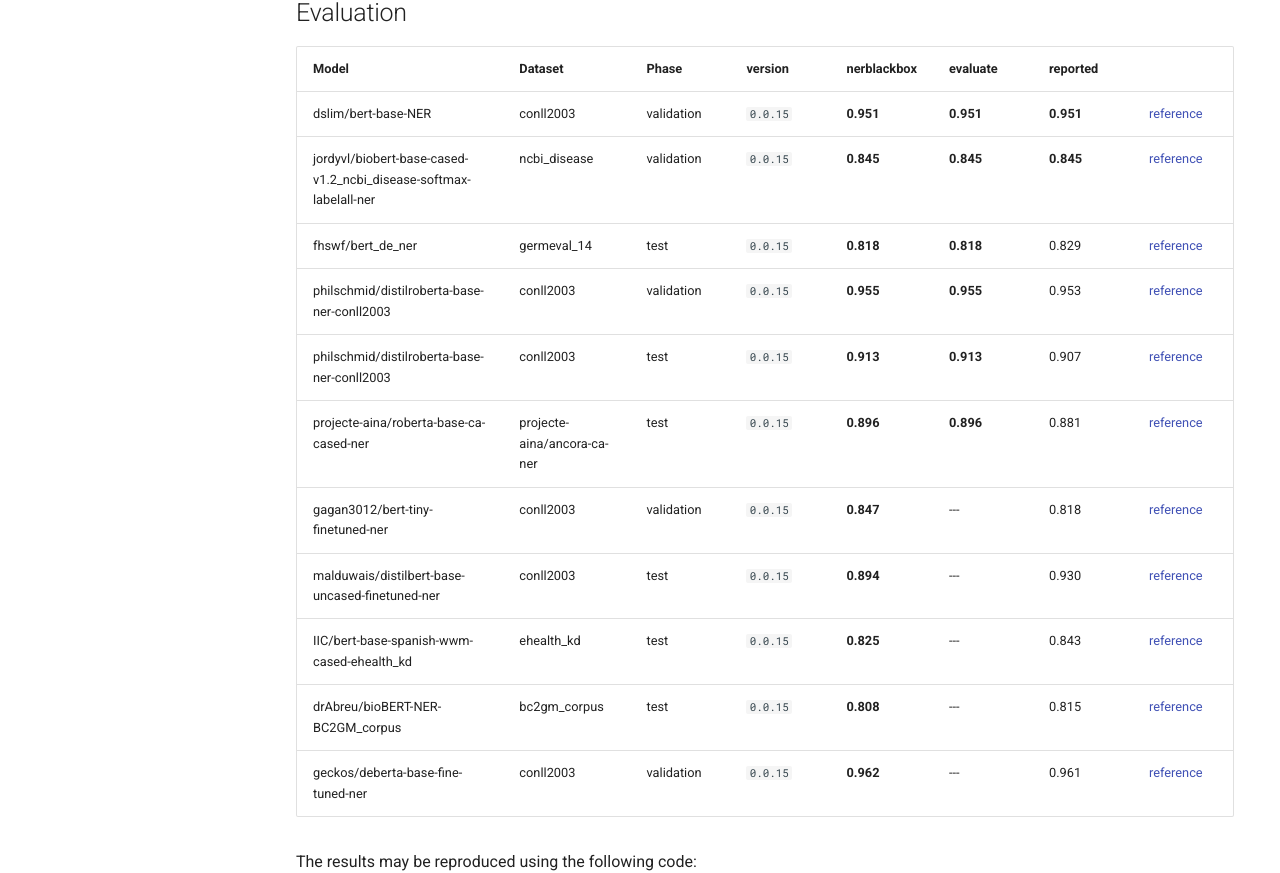
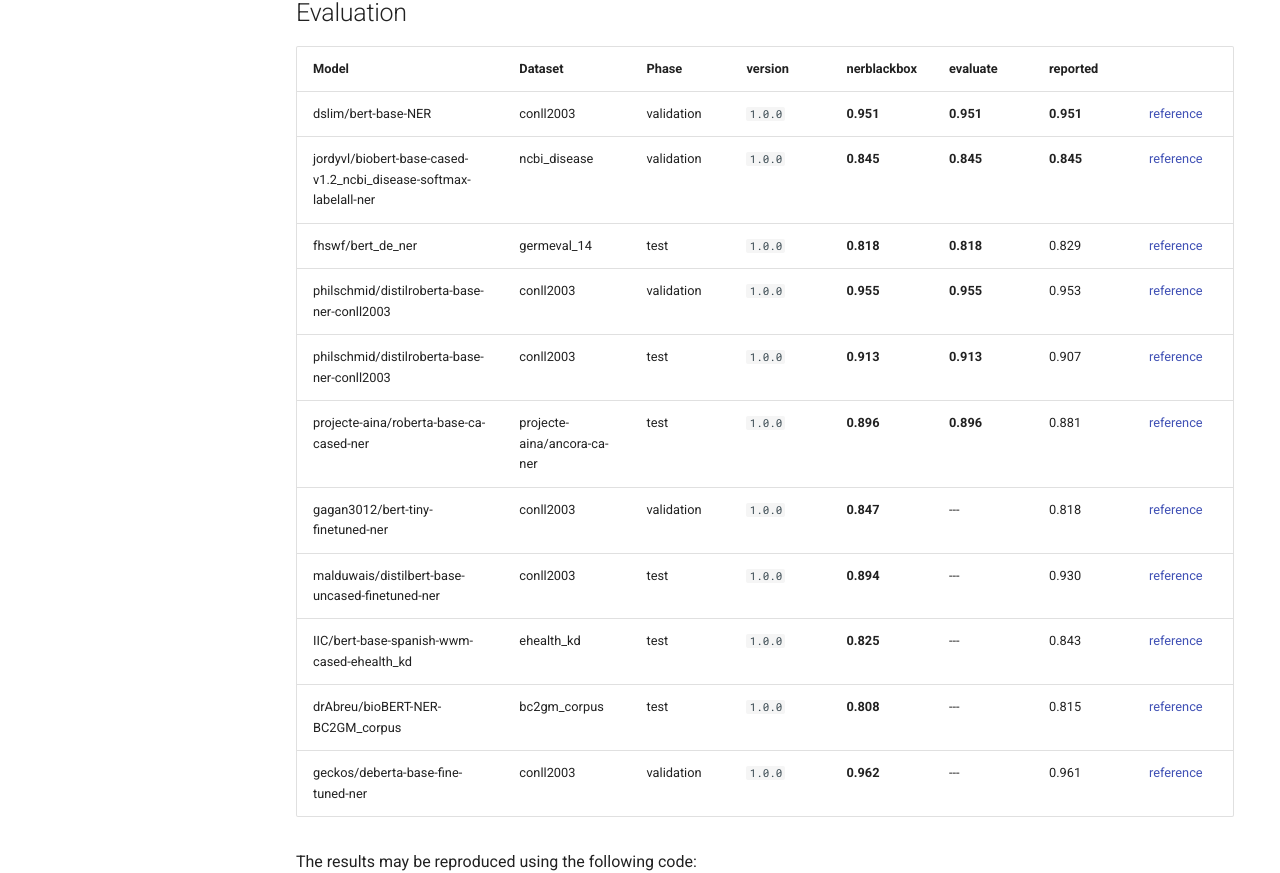
Before and after one commit to flxst/nerblackbox, an MkDocs documentation site: the page built from docs/docs/advanced/reproduction_of_results.md, in a window 1280 px wide and 1400 px high, scrolled down 964 px. Shown: the part 307-1180 px from the top of the window. Built offline with MkDocs 1.6.1 and Material for MkDocs 9.7.7, drawn with Linux system fonts in a browser that asks for light colours; some of the changed text lies outside the part shown.

Commit message:
docs: minor corrections

```diff
--- a/docs/docs/advanced/reproduction_of_results.md
+++ b/docs/docs/advanced/reproduction_of_results.md
@@ -13,11 +13,11 @@ Note that all numbers refer to the micro-averaged f1 score as computed by the `s
 
 | Model                              | Dataset      | Parameters                                                                                                                | version  | nerblackbox  | reported    |                                                                                                         |
 |------------------------------------|--------------|---------------------------------------------------------------------------------------------------------------------------|----------|--------------|-------------|--------------------------------------------------------------------------------------------------------|
-| bert-base-cased                    | conll2003    | {"from_preset": "original", "multiple_runs": 3, "max_epochs": 5, "lr_warmup_epochs": 0}                                   | `0.0.15` | 0.946(1)     | 0.951       | [reference](https://huggingface.co/dslim/bert-base-NER)                                                |
-| distilbert-base-multilingual-cased | conll2003    | {"from_preset": "original", "multiple_runs": 3, "max_epochs": 3, "lr_warmup_epochs": 0}                                   | `0.0.15` | 0.943(1)     | 0.941       | [reference](https://huggingface.co/gunghio/distilbert-base-multilingual-cased-finetuned-conll2003-ner) |
-| dmis-lab/biobert-base-cased-v1.2   | ncbi_disease | {"from_preset": "original", "multiple_runs": 3, "max_epochs": 3, "lr_warmup_epochs": 0, "batch_size": 4}                  | `0.0.15` | 0.855(4)     | 0.845       | [reference](https://huggingface.co/jordyvl/biobert-base-cased-v1.2_ncbi_disease-softmax-labelall-ner)  |
-| distilroberta-base                 | conll2003    | {"from_preset": "original", "multiple_runs": 3, "max_epochs": 6, "lr_warmup_epochs": 0, "batch_size": 32, "lr_max": 5e-5} | `0.0.15` | **0.953(1)** | **0.953**   | [reference](https://huggingface.co/philschmid/distilroberta-base-ner-conll2003)                        |
-| microsoft/deberta-base             | conll2003    | {"from_preset": "original", "multiple_runs": 3, "max_epochs": 5, "lr_warmup_epochs": 0, "batch_size": 16, "lr_max": 5e-5} | `0.0.15` | 0.957(1)     | 0.961       | [reference](https://huggingface.co/geckos/deberta-base-fine-tuned-ner)                                 |
+| bert-base-cased                    | conll2003    | {"from_preset": "original", "multiple_runs": 3, "max_epochs": 5, "lr_warmup_epochs": 0}                                   | `1.0.0` | 0.946(1)     | 0.951       | [reference](https://huggingface.co/dslim/bert-base-NER)                                                |
+| distilbert-base-multilingual-cased | conll2003    | {"from_preset": "original", "multiple_runs": 3, "max_epochs": 3, "lr_warmup_epochs": 0}                                   | `1.0.0` | 0.943(1)     | 0.941       | [reference](https://huggingface.co/gunghio/distilbert-base-multilingual-cased-finetuned-conll2003-ner) |
+| dmis-lab/biobert-base-cased-v1.2   | ncbi_disease | {"from_preset": "original", "multiple_runs": 3, "max_epochs": 3, "lr_warmup_epochs": 0, "batch_size": 4}                  | `1.0.0` | 0.855(4)     | 0.845       | [reference](https://huggingface.co/jordyvl/biobert-base-cased-v1.2_ncbi_disease-softmax-labelall-ner)  |
+| distilroberta-base                 | conll2003    | {"from_preset": "original", "multiple_runs": 3, "max_epochs": 6, "lr_warmup_epochs": 0, "batch_size": 32, "lr_max": 5e-5} | `1.0.0` | **0.953(1)** | **0.953**   | [reference](https://huggingface.co/philschmid/distilroberta-base-ner-conll2003)                        |
+| microsoft/deberta-base             | conll2003    | {"from_preset": "original", "multiple_runs": 3, "max_epochs": 5, "lr_warmup_epochs": 0, "batch_size": 16, "lr_max": 5e-5} | `1.0.0` | 0.957(1)     | 0.961       | [reference](https://huggingface.co/geckos/deberta-base-fine-tuned-ner)                                 |
 
 
 Each model was fine-tuned multiple times using **nerblackbox** and different random seeds.
@@ -49,17 +49,17 @@ The results may be reproduced using the following code:
 
 | Model                                                             | Dataset                     | Phase       | version   | nerblackbox | evaluate  | reported  |                                                                                                       |
 |-------------------------------------------------------------------|-----------------------------|-------------|-----------|-------------|-----------|-----------|-------------------------------------------------------------------------------------------------------|
-| dslim/bert-base-NER                                               | conll2003                   | validation  | `0.0.15`  | **0.951**   | **0.951**   | **0.951** | [reference](https://huggingface.co/dslim/bert-base-NER)                                               |
-| jordyvl/biobert-base-cased-v1.2_ncbi_disease-softmax-labelall-ner | ncbi_disease                | validation  | `0.0.15`  | **0.845**   | **0.845** | **0.845** | [reference](https://huggingface.co/jordyvl/biobert-base-cased-v1.2_ncbi_disease-softmax-labelall-ner) |
-| fhswf/bert_de_ner                                                 | germeval_14                 | test        | `0.0.15`  | **0.818**   | **0.818**   | 0.829     | [reference](https://huggingface.co/fhswf/bert_de_ner)                                                              |
-| philschmid/distilroberta-base-ner-conll2003                       | conll2003                   | validation  | `0.0.15`  | **0.955**   | **0.955**   | 0.953     | [reference](https://huggingface.co/philschmid/distilroberta-base-ner-conll2003)                                               |
-| philschmid/distilroberta-base-ner-conll2003                       | conll2003                   | test        | `0.0.15`  | **0.913**   | **0.913**   | 0.907     | [reference](https://huggingface.co/philschmid/distilroberta-base-ner-conll2003)                                                                                                      |
-| projecte-aina/roberta-base-ca-cased-ner                           | projecte-aina/ancora-ca-ner | test        | `0.0.15`  | **0.896**   | **0.896**   | 0.881     | [reference](https://huggingface.co/projecte-aina/roberta-base-ca-cased-ner)                                                                                                      |
-| gagan3012/bert-tiny-finetuned-ner                                 | conll2003                   | validation  | `0.0.15`  | **0.847**   | ---         | 0.818     | [reference](https://huggingface.co/gagan3012/bert-tiny-finetuned-ner)                                              |
-| malduwais/distilbert-base-uncased-finetuned-ner                   | conll2003                   | test        | `0.0.15`  | **0.894**   | ---         | 0.930     | [reference](https://huggingface.co/malduwais/distilbert-base-uncased-finetuned-ner)                                               |
-| IIC/bert-base-spanish-wwm-cased-ehealth_kd                        | ehealth_kd                  | test        | `0.0.15`  | **0.825**   | ---         | 0.843     | [reference](https://huggingface.co/IIC/bert-base-spanish-wwm-cased-ehealth_kd)                                               |
-| drAbreu/bioBERT-NER-BC2GM_corpus                                  | bc2gm_corpus                | test        | `0.0.15`  | **0.808**   | ---         | 0.815     | [reference](https://huggingface.co/drAbreu/bioBERT-NER-BC2GM_corpus)                                               |
-| geckos/deberta-base-fine-tuned-ner                                | conll2003                   | validation  | `0.0.15`  | **0.962**   | ---         | 0.961     | [reference](https://huggingface.co/geckos/deberta-base-fine-tuned-ner)                                               |
+| dslim/bert-base-NER                                               | conll2003                   | validation  | `1.0.0`  | **0.951**   | **0.951**   | **0.951** | [reference](https://huggingface.co/dslim/bert-base-NER)                                               |
+| jordyvl/biobert-base-cased-v1.2_ncbi_disease-softmax-labelall-ner | ncbi_disease                | validation  | `1.0.0`  | **0.845**   | **0.845** | **0.845** | [reference](https://huggingface.co/jordyvl/biobert-base-cased-v1.2_ncbi_disease-softmax-labelall-ner) |
+| fhswf/bert_de_ner                                                 | germeval_14                 | test        | `1.0.0`  | **0.818**   | **0.818**   | 0.829     | [reference](https://huggingface.co/fhswf/bert_de_ner)                                                              |
+| philschmid/distilroberta-base-ner-conll2003                       | conll2003                   | validation  | `1.0.0`  | **0.955**   | **0.955**   | 0.953     | [reference](https://huggingface.co/philschmid/distilroberta-base-ner-conll2003)                                               |
+| philschmid/distilroberta-base-ner-conll2003                       | conll2003                   | test        | `1.0.0`  | **0.913**   | **0.913**   | 0.907     | [reference](https://huggingface.co/philschmid/distilroberta-base-ner-conll2003)                                                                                                      |
+| projecte-aina/roberta-base-ca-cased-ner                           | projecte-aina/ancora-ca-ner | test        | `1.0.0`  | **0.896**   | **0.896**   | 0.881     | [reference](https://huggingface.co/projecte-aina/roberta-base-ca-cased-ner)                                                                                                      |
+| gagan3012/bert-tiny-finetuned-ner                                 | conll2003                   | validation  | `1.0.0`  | **0.847**   | ---         | 0.818     | [reference](https://huggingface.co/gagan3012/bert-tiny-finetuned-ner)                                              |
+| malduwais/distilbert-base-uncased-finetuned-ner                   | conll2003                   | test        | `1.0.0`  | **0.894**   | ---         | 0.930     | [reference](https://huggingface.co/malduwais/distilbert-base-uncased-finetuned-ner)                                               |
+| IIC/bert-base-spanish-wwm-cased-ehealth_kd                        | ehealth_kd                  | test        | `1.0.0`  | **0.825**   | ---         | 0.843     | [reference](https://huggingface.co/IIC/bert-base-spanish-wwm-cased-ehealth_kd)                                               |
+| drAbreu/bioBERT-NER-BC2GM_corpus                                  | bc2gm_corpus                | test        | `1.0.0`  | **0.808**   | ---         | 0.815     | [reference](https://huggingface.co/drAbreu/bioBERT-NER-BC2GM_corpus)                                               |
+| geckos/deberta-base-fine-tuned-ner                                | conll2003                   | validation  | `1.0.0`  | **0.962**   | ---         | 0.961     | [reference](https://huggingface.co/geckos/deberta-base-fine-tuned-ner)                                               |
 
 
 
```
Also changed, not shown: docs/docs/training.md (+5 -5 lines), 1 other file.
